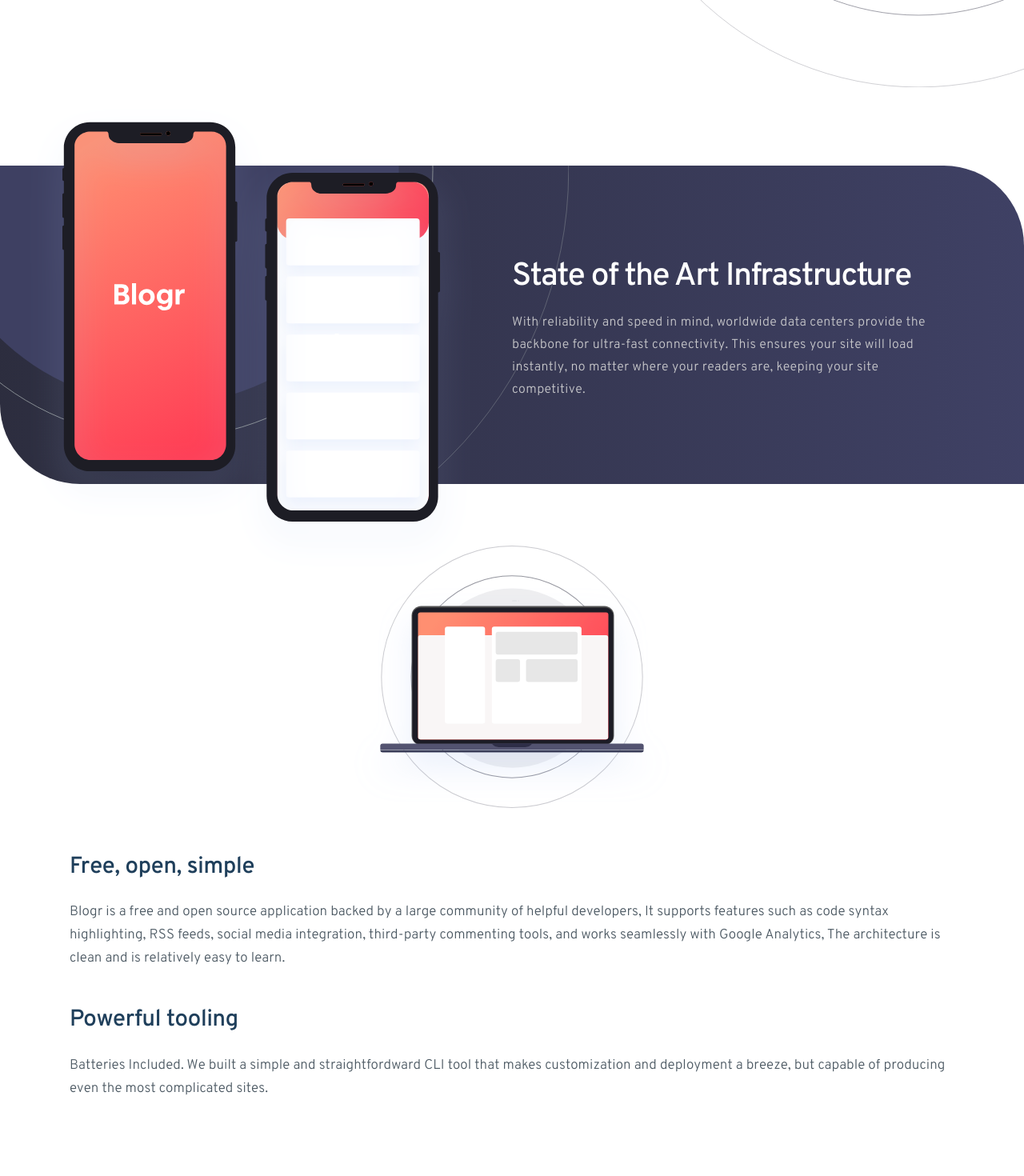
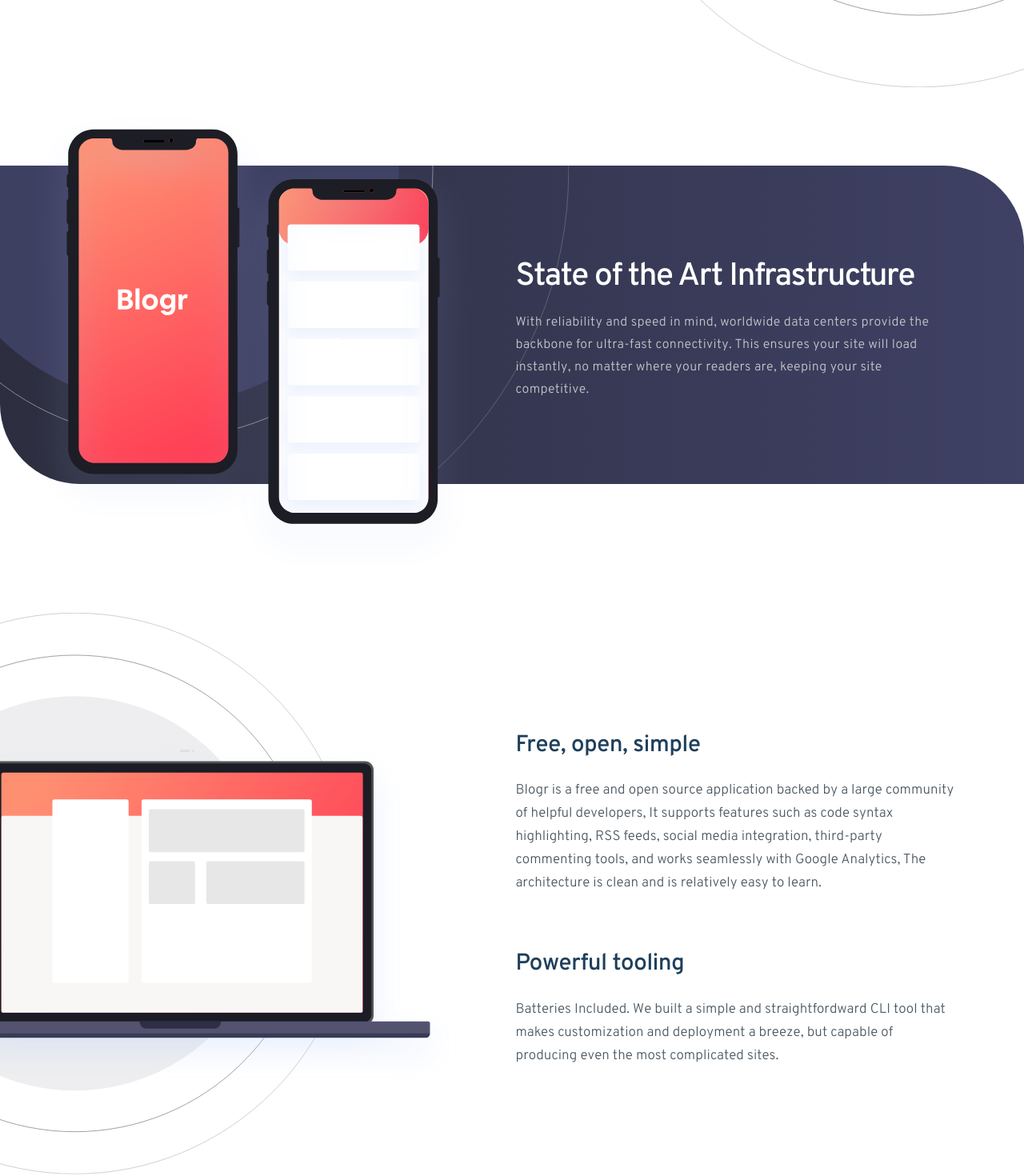
Before and after one commit to rodolfomayora/blogr-landing-page, a Next.js app: page /Home in a window 1280 px wide. Shown: the part 1400-2870 px from the top of the page at 80% size. Built offline with nearby package versions, Linux system fonts and the light colour scheme.

Commit message:
BLP-14: Feature Section 2 Desktop

```diff
--- a/components/Footer/style.module.scss
+++ b/components/Footer/style.module.scss
@@ -49,6 +49,7 @@
     // all inner elements
     & > * {
       position: relative;
+      cursor: pointer;
 
       &:hover:after {
         content: '';
--- a/pages/Home/index.tsx
+++ b/pages/Home/index.tsx
@@ -86,7 +86,7 @@ const Home: FC = () => (
           <div className={style.imageWrapper}>
             <img className={style.sectionImage}
               src="/images/svg/illustration-laptop-mobile.svg"
-              alt="Illustation Editor Mobile"
+              alt="Illustation Laptop Mobile"
             />
           </div>
           <section className={style.feature}>
@@ -99,6 +99,11 @@ const Home: FC = () => (
             <p className={style.description}>Batteries Included. We built a simple and straightfordward CLI tool that makes customization and deployment a breeze, but capable of producing even the most complicated sites.</p>
           </section>
         </Container>
+
+        <img className={style.sectionImageDesktop}
+          src="/images/svg/illustration-laptop-desktop.svg"
+          alt="Illustation Laptop Desktop"
+        />
       </div>
 
     </main>
--- a/pages/Home/style.module.scss
+++ b/pages/Home/style.module.scss
@@ -207,7 +207,7 @@
       }
     }
 
-    @include responsiveMinWith(1441px) {
+    @include extraLarge {
       .sectionImageDesktop {
         width: 925px;
         right: 44%;
@@ -292,6 +292,7 @@
 
     @include medium {
       margin-top: 50px;
+      margin-bottom: 50px;
       padding-top: 114px;
       padding-bottom: 104px;
       background-image:
@@ -321,11 +322,11 @@
 
       .phoneMockups {
         bottom: 50%;
-        width: 100%;
-        transform: translate(-59%, 52%);
+        width: 98%;
+        transform: translate(-59%, 53%);
       }
 
-      .infoWapper { flex-basis: 50%; }
+      .infoWapper { flex-basis: 49.6%; }
 
       .description,
       .bannerTitle { text-align: left; }
@@ -370,7 +371,52 @@
       color: $neutral-veryDarkGrayishBlue;
     }
 
-    @include  medium {
+    .sectionImageDesktop {
+      width: 0;
+      height: 0;
+      visibility: hidden;
+      overflow: hidden;
+      transform: scale(0);
+    }
+
+    @include medium {
+      padding-top: 260px;
+      padding-bottom: 304px;
+
+      // Container
+      & > :first-child {
+        display: flex;
+        flex-direction: column;
+        align-items: flex-end;
+      }
+
+      .imageWrapper {
+        width: 0;
+        height: 0;
+        visibility: hidden;
+        overflow: hidden;
+        transform: scale(0);
+      }
+
+      .feature {
+        width: 49.6%;
+
+        &:first-of-type ~ * { margin-top: 70px; }
+      }
+
+      .sectionImageDesktop {
+        width: 68%;
+        height: auto;
+        overflow: auto;
+        visibility: visible;
+        position: absolute;
+        left: 50%;
+        top: 47%;
+        transform:
+          scale(1)
+          translate(-103%, -50%);
+      }
+
       .featureTitle {
         padding: 0;
         margin-bottom: 25px;
@@ -382,5 +428,8 @@
       .description { letter-spacing: 0.1px; }
     }
 
+    @include extraLarge {
+      .sectionImageDesktop { width: 980px; }
+    }
   }
 }
--- a/styles/config/_breakpoints.scss
+++ b/styles/config/_breakpoints.scss
@@ -1,5 +1,6 @@
 /* Responsive Method Development: First Mobile
  ============================================*/
 
-$medium: 768px;
-$large : 991px;
+$medium    : 768px;
+$large     : 991px;
+$extraLarge: 1441px;
--- a/styles/config/_mixins.scss
+++ b/styles/config/_mixins.scss
@@ -13,6 +13,12 @@
   }
 }
 
+@mixin extraLarge {
+  @media screen and (min-width: $extraLarge) {
+    @content;
+  }
+}
+
 // helper mixin for breakpoints extra
 @mixin responsiveMinWith($breakPoint) {
   @media screen and (min-width: $breakPoint) {
```
